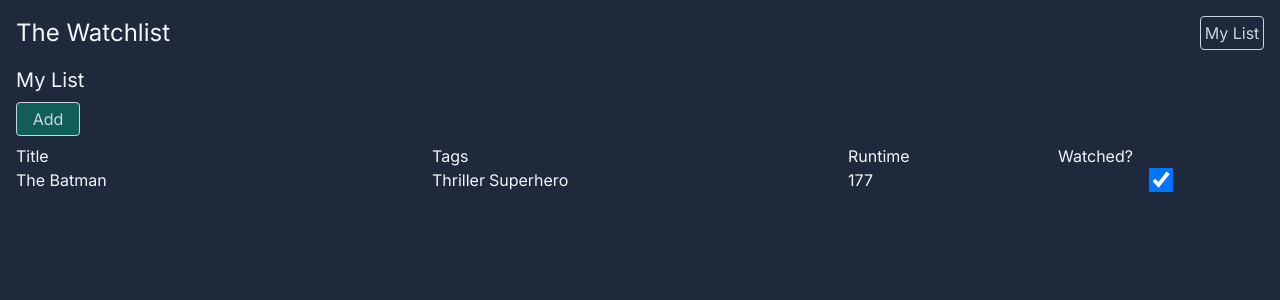
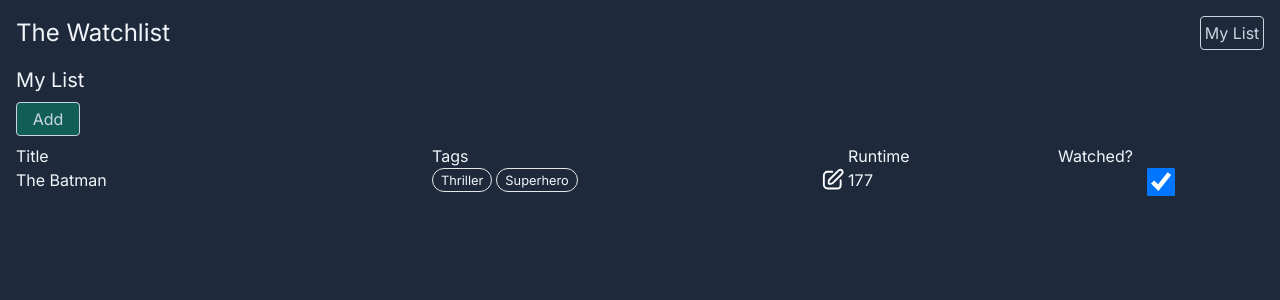
Before and after one commit to gordonplumb/thewatchlist, a Next.js app: page /list in a window 1280 px wide. Shown: the top 300 px of the page. Built offline with nearby package versions, Linux system fonts and the light colour scheme.

Commit message:
use tags in list page, make tags smaller

```diff
--- a/app/components/ListItem.tsx
+++ b/app/components/ListItem.tsx
@@ -1,3 +1,6 @@
+"use client"
+import { TagList } from "./TagList"
+
 type ListItemProps = {
   id: string,
   title: string,
@@ -9,7 +12,9 @@ export function ListItem({id, title, tags, runtime, watched}: ListItemProps) {
   return <li>
     <div className="flex gap-1">
       <label htmlFor={id} className="w-1/3">{title}</label>
-      <div className="flex gap-1 w-1/3">{tags.map(tag => (<p key={tag}>{tag}</p>))}</div>
+      <div className="flex gap-1 w-1/3">
+        <TagList listItemId={id} tags={tags} canEdit/>
+      </div>
       <p className="w-1/6">{runtime}</p>
       <input id={id} type="checkbox" className="w-1/6 cursor-pointer" checked={watched}/>
     </div>
--- a/app/components/TagList.tsx
+++ b/app/components/TagList.tsx
@@ -3,12 +3,13 @@ import styles from '../styles/TagList.module.css'
 import { Tag } from "./Tag"
 
 type TagListProps = {
-  listItemId?: number,
+  listItemId?: string,
   tags: string[],
   canEdit: boolean
 }
 
-export function TagList({tags, canEdit}: TagListProps) {
+export function TagList({listItemId, tags, canEdit}: TagListProps) {
+  const [isEditing, setIsEditing] = useState(canEdit && listItemId === undefined)
   const [displayedTags, setDisplayedTags] = useState<string[]>(tags)
   const [newTagName, setNewTagName] = useState("")
   function addNewTag() {
@@ -22,13 +23,54 @@ export function TagList({tags, canEdit}: TagListProps) {
     setDisplayedTags(displayedTags.filter(tag => tag !== tagName))
   }
 
-  return <div className={styles.tagList}>
+  function saveTagList() {
+    // TODO: make api call to persist tags
+    setIsEditing(false)
+  }
+
+  function renderEditActionButton() {
+    return isEditing ?
+    <div>
+      <svg
+        className={styles.saveButton}
+        viewBox="0 0 24 24"
+        fill="none"
+        xmlns="http://www.w3.org/2000/svg"
+        onClick={saveTagList}
+      >
+        <g id="SVGRepo_bgCarrier" stroke-width="0"></g>
+        <g id="SVGRepo_tracerCarrier" stroke-linecap="round" stroke-linejoin="round"></g>
+        <g id="SVGRepo_iconCarrier">
+          <path fill-rule="evenodd" clip-rule="evenodd" d="M18.1716 1C18.702 1 19.2107 1.21071 19.5858 1.58579L22.4142 4.41421C22.7893 4.78929 23 5.29799 23 5.82843V20C23 21.6569 21.6569 23 20 23H4C2.34315 23 1 21.6569 1 20V4C1 2.34315 2.34315 1 4 1H18.1716ZM4 3C3.44772 3 3 3.44772 3 4V20C3 20.5523 3.44772 21 4 21L5 21L5 15C5 13.3431 6.34315 12 8 12L16 12C17.6569 12 19 13.3431 19 15V21H20C20.5523 21 21 20.5523 21 20V6.82843C21 6.29799 20.7893 5.78929 20.4142 5.41421L18.5858 3.58579C18.2107 3.21071 17.702 3 17.1716 3H17V5C17 6.65685 15.6569 8 14 8H10C8.34315 8 7 6.65685 7 5V3H4ZM17 21V15C17 14.4477 16.5523 14 16 14L8 14C7.44772 14 7 14.4477 7 15L7 21L17 21ZM9 3H15V5C15 5.55228 14.5523 6 14 6H10C9.44772 6 9 5.55228 9 5V3Z"></path>
+        </g>
+      </svg>
+    </div> :
+    <div>
+      <svg
+        className={styles.editButton}
+        viewBox="0 0 24 24"
+        fill="none"
+        xmlns="http://www.w3.org/2000/svg"
+        onClick={() => setIsEditing(true)}
+      >
+        <g id="SVGRepo_bgCarrier" stroke-width="0"></g>
+        <g id="SVGRepo_tracerCarrier" stroke-linecap="round" stroke-linejoin="round"></g>
+        <g id="SVGRepo_iconCarrier">
+          <path d="M21.2799 6.40005L11.7399 15.94C10.7899 16.89 7.96987 17.33 7.33987 16.7C6.70987 16.07 7.13987 13.25 8.08987 12.3L17.6399 2.75002C17.8754 2.49308 18.1605 2.28654 18.4781 2.14284C18.7956 1.99914 19.139 1.92124 19.4875 1.9139C19.8359 1.90657 20.1823 1.96991 20.5056 2.10012C20.8289 2.23033 21.1225 2.42473 21.3686 2.67153C21.6147 2.91833 21.8083 3.21243 21.9376 3.53609C22.0669 3.85976 22.1294 4.20626 22.1211 4.55471C22.1128 4.90316 22.0339 5.24635 21.8894 5.5635C21.7448 5.88065 21.5375 6.16524 21.2799 6.40005V6.40005Z" stroke-linecap="round" stroke-linejoin="round"></path>
+          <path d="M11 4H6C4.93913 4 3.92178 4.42142 3.17163 5.17157C2.42149 5.92172 2 6.93913 2 8V18C2 19.0609 2.42149 20.0783 3.17163 20.8284C3.92178 21.5786 4.93913 22 6 22H17C19.21 22 20 20.2 20 18V13" stroke-linecap="round" stroke-linejoin="round"></path>
+        </g>
+      </svg>
+    </div>
+  }
+
+  return <div className={styles.tagListContainer}>
+    <div className={styles.tagList}>
       {displayedTags.map(tag => (
         <div key={tag} className={styles.tag}>
-        <Tag name={tag} onDelete={canEdit ? handleDeleteTag : undefined}/>
+          <Tag name={tag} onDelete={isEditing ? handleDeleteTag : undefined}/>
         </div>
       ))}
-    {canEdit ?
+      {isEditing ?
         <div className={styles.addContainer}>
           <input
             type="text"
@@ -58,7 +100,9 @@ export function TagList({tags, canEdit}: TagListProps) {
               <path d="M12 2C6.49 2 2 6.49 2 12C2 17.51 6.49 22 12 22C17.51 22 22 17.51 22 12C22 6.49 17.51 2 12 2ZM16 12.75H12.75V16C12.75 16.41 12.41 16.75 12 16.75C11.59 16.75 11.25 16.41 11.25 16V12.75H8C7.59 12.75 7.25 12.41 7.25 12C7.25 11.59 7.59 11.25 8 11.25H11.25V8C11.25 7.59 11.59 7.25 12 7.25C12.41 7.25 12.75 7.59 12.75 8V11.25H16C16.41 11.25 16.75 11.59 16.75 12C16.75 12.41 16.41 12.75 16 12.75Z"></path>
             </g>
           </svg>
+        </div> : ""
+      }
     </div>
-      : ""}
+    {canEdit && listItemId !== undefined ? renderEditActionButton() : ""}
   </div>
 }
--- a/app/styles/Tag.module.css
+++ b/app/styles/Tag.module.css
@@ -3,19 +3,19 @@
   border-radius: 1rem;
 
   width: fit-content;
-  padding: 0.1rem 0;
+  padding: 0.1rem 0.25rem;
 
   display: flex;
 }
 
 .tagName {
-  padding: 0 0.25rem 0 0.5rem
+  font-size: 0.8rem;
+  padding: 0 0.25rem
 }
 
 .tagDelete {
-  width: 1.75rem;
-  height: 1.4rem;
-  padding-right: 0.25rem;
+  width: 1.2rem;
+  height: 1.2rem;
   fill: rgba(255, 255, 255, 0.6);
   cursor: pointer;
 }
--- a/app/styles/TagList.module.css
+++ b/app/styles/TagList.module.css
@@ -1,10 +1,16 @@
+.tagListContainer {
+  width: 100%;
+  display: flex;
+}
+
 .tagList {
+  width: 100%;
   display: flex;
   flex-wrap: wrap;
 }
 
 .tagList .tag {
-  padding-right: 0.5rem;
+  padding: 0 0.25rem 0.25rem 0;
 }
 
 .addContainer {
@@ -12,7 +18,9 @@
 }
 
 .addInput {
-  height: 1.75rem;
+  font-size: 0.8rem;
+  width: 8rem;
+  height: 1.55rem;
   border-width: 1px;
   border-radius: 1rem;
   background-color: transparent;
@@ -20,8 +28,8 @@
 }
 
 .addButton {
-  width: 1.8rem;
-  height: 1.8rem;
+  width: 1.6rem;
+  height: 1.6rem;
   fill: rgba(255, 255, 255, 0.6);
   cursor: pointer;
 }
@@ -29,3 +37,19 @@
 .addButton:hover {
   fill: rgba(255, 255, 255, 0.4);
 }
+
+.editButton {
+  width: 1.4rem;
+  height: 1.4rem;
+  cursor: pointer;
+  stroke: white;
+  stroke-width: 2px;
+}
+
+.saveButton {
+  width: 1.4rem;
+  height: 1.4rem;
+  cursor: pointer;
+  fill: white;
+  stroke-width: 1px;
+}
```
Lines whose indentation alone changed are shown as unchanged.
